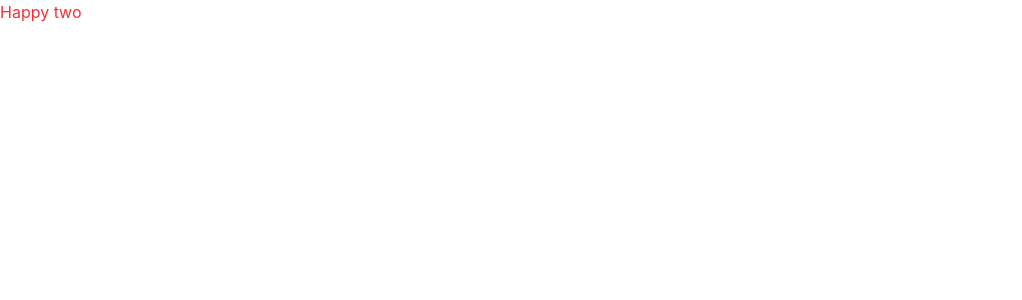
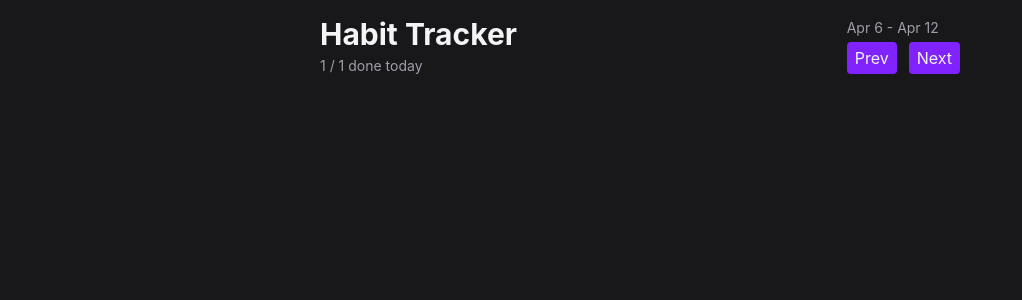
Before and after one commit to gnub33/react-habit_tracker, a React (Vite) app: page / in a window 1280 px wide. Shown: the top 300 px of the page, without its empty margins (0-1022 px from the left). Built offline with nearby package versions, Linux system fonts and the light colour scheme.

Commit message:
custom button component

```diff
--- a/src/App.tsx
+++ b/src/App.tsx
@@ -1,3 +1,26 @@
+import Button from "./components/Button";
 export default function App() {
-  return <h1 className="text-red-500">Happy two</h1>
+  return (
+    <div className="max-w-2xl mx-auto p-4 flex flex-col gap-4">
+    <Header></Header>
+  </div>
+  )
 }
+
+
+function Header() {
+  // centers objects, pushes them away from another
+  return <header className="flex items-center justify-between">
+    <div className="flex flex-col gap-1">
+      <h1 className="text-3xl font-bold">Habit Tracker</h1>
+      <span className="text-zinc-400 text-sm">1 / 1 done today</span>
+    </div>
+    <div className="flex flex-col gap-1">
+      <span className="text-zinc-400 text-sm">Apr 6 - Apr 12</span>
+      <div className="flex items-center gap-3">
+        <Button>Prev</Button>
+        <Button>Next</Button>
+      </div>
+    </div>
+  </header>
+}
--- /dev/null
+++ b/src/components/Button.tsx
@@ -0,0 +1,13 @@
+import type { ReactNode } from "react"
+
+type ButtonProps = {
+    children: ReactNode
+}
+
+export default function Button({ children }: ButtonProps) {
+    return (
+        <button className="bg-violet-600 hover:bg-violet-500 transition-colors rounded px-2 py-1 disabled:opacity=-30 disabled:cursor-not-allowed">{children}</button>
+    )
+}
+
+//export default Button;
--- a/src/index.css
+++ b/src/index.css
@@ -1 +1,6 @@
 @import "tailwindcss";
+
+body {
+    background-color: var(--color-zinc-900);
+    color: var(--color-zinc-100);
+}
```
